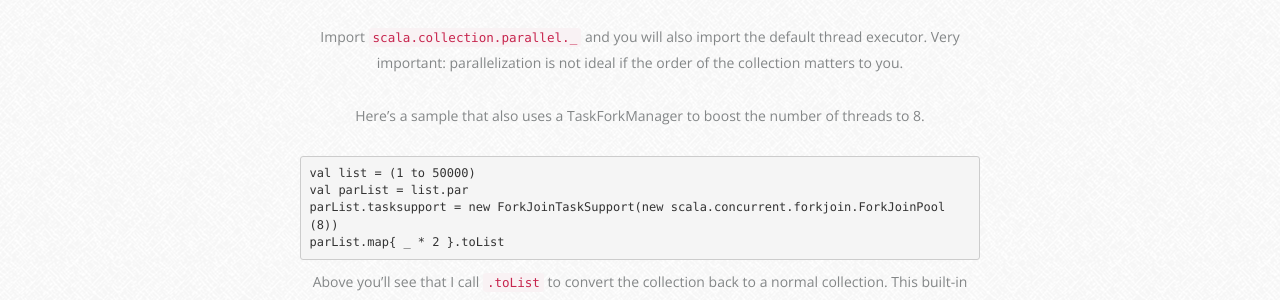
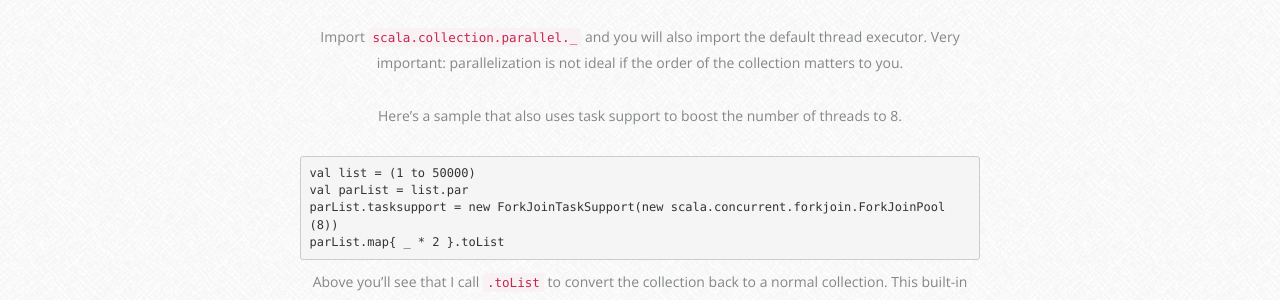
Before and after one commit to crockpotveggies/crockpotveggies.github.io, a Jekyll site: the page built from _posts/2014-02-10-scala-parallelization.md, in a window 1280 px wide. Shown: the part 774-1074 px from the top of the page. Built offline with Jekyll 4.4.1, drawn with Linux system fonts in a browser that asks for light colours; some web fonts are replaced; Markdown is read by kramdown in place of the engine named in the settings; comment, search, counter and statistics services are not loaded.

Commit message:
Misnamed TaskForkManager.

```diff
--- a/_posts/2014-02-10-scala-parallelization.md
+++ b/_posts/2014-02-10-scala-parallelization.md
@@ -9,7 +9,7 @@ If you are taking a large collection that is at least 50,000 members long odds a
 
 Import <code>scala.collection.parallel._</code> and you will also import the default thread executor. Very important: parallelization is not ideal if the order of the collection matters to you.
 
-Here's a sample that also uses a TaskForkManager to boost the number of threads to 8.
+Here's a sample that also uses task support to boost the number of threads to 8.
 
 <pre>
 val list = (1 to 50000)
```
